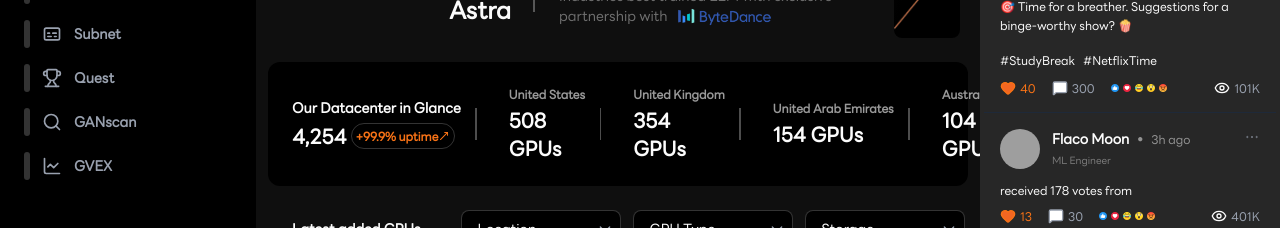
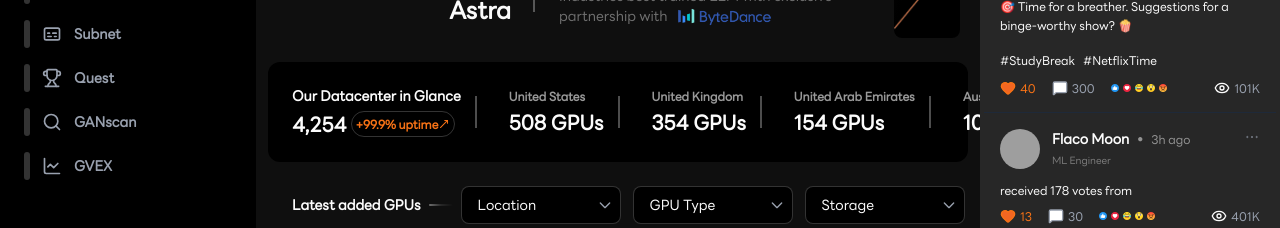
Before and after one commit to gamandeepsingh/assessment_gpu, a React (Vite) app: page / in a window 1280 px wide. Shown: the part 340-568 px from the top of the page. Built offline with nearby package versions, Linux system fonts and the light colour scheme; no server answers; grey boxes are pictures that could not be loaded; what wagmi would draw is missing.

Commit message:
style: Update Feed and StatsCards components for improved interactivity and layout

```diff
--- a/src/components/Feed.tsx
+++ b/src/components/Feed.tsx
@@ -32,7 +32,7 @@
                 onClick={
                   account ? openAccountModal : openConnectModal
                 }
-                className="flex items-center gap-2 bg-black px-2 py-1 rounded-sm border border-white/20"
+                className="flex items-center gap-2 bg-black px-2 py-1 rounded-sm border border-white/20 cursor-pointer"
               >
                 {account && (
                   <img
@@ -41,7 +41,7 @@
                     className="w-5 h-5 rounded-full object-cover"
                   />
                 )}
-                <div className="text-xs font-bold text-light">
+                <div className="text-xs font-bold text-light cursor-pointer">
                   {account ? "Profile" : "Connect Wallet"}
                 </div>
                 {account && (
--- a/src/components/StatsCards.tsx
+++ b/src/components/StatsCards.tsx
@@ -15,7 +15,7 @@
     <div className="bg-black rounded-xl p-2">
       <div className="flex items-center gap-4">
         {stats.map((stat, index) => (
-          <div key={stat.country} className="rounded-lg p-4 relative">
+          <div key={stat.country} className="flex-1 rounded-lg p-4 relative">
             <div
               className={`mb-1 font-bold whitespace-nowrap ${
                 index === 0 ? "text-light text-sm" : "text-white/60 text-xs"
@@ -23,7 +23,7 @@
             >
               {stat.country}
             </div>
-            <div className="text-xl font-bold text-light">
+            <div className="text-xl font-bold text-light whitespace-nowrap">
               {stat.gpus === 0 ? (
                 <span className="flex items-center gap-1">
                   4,254{" "}
```
